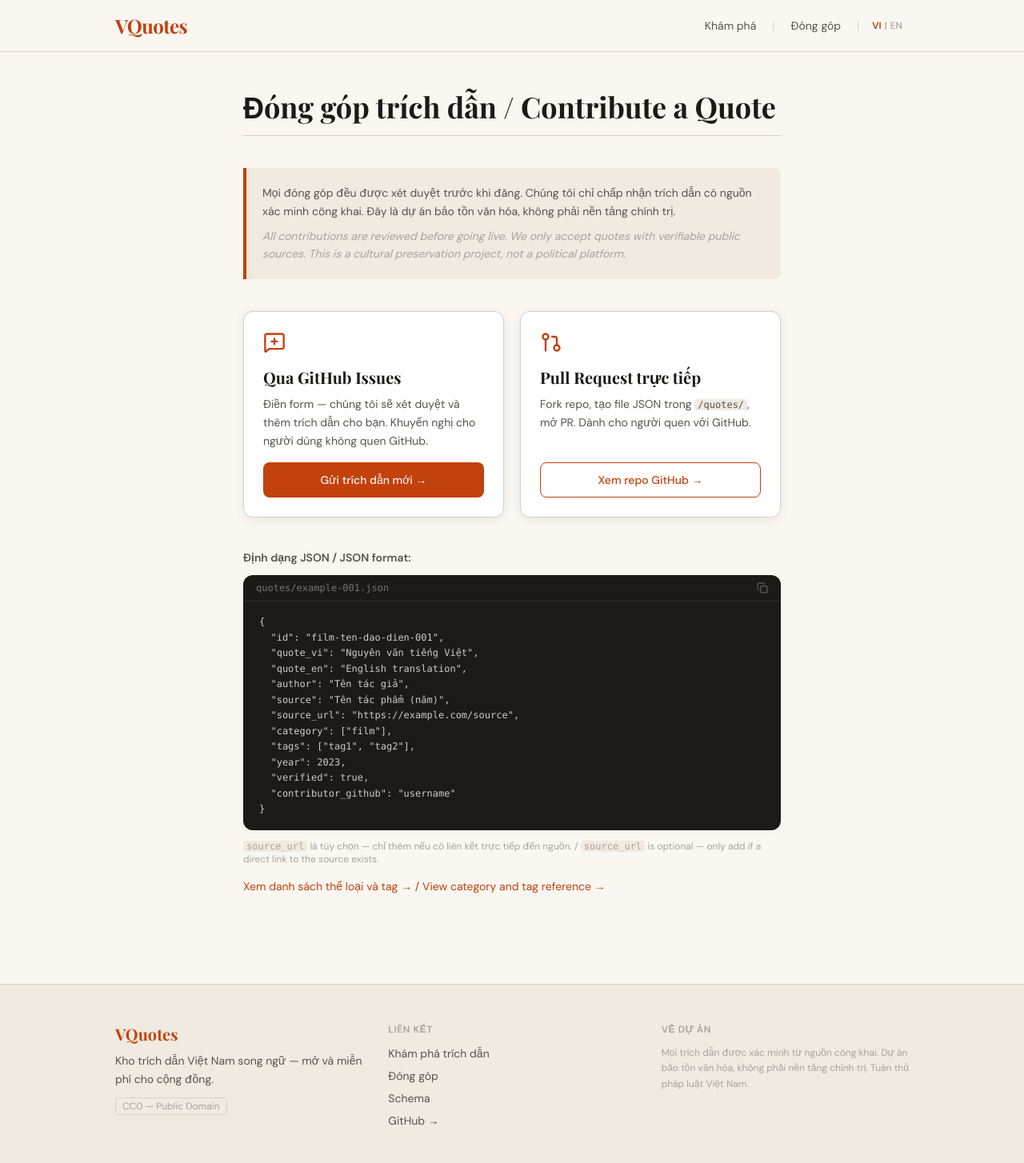
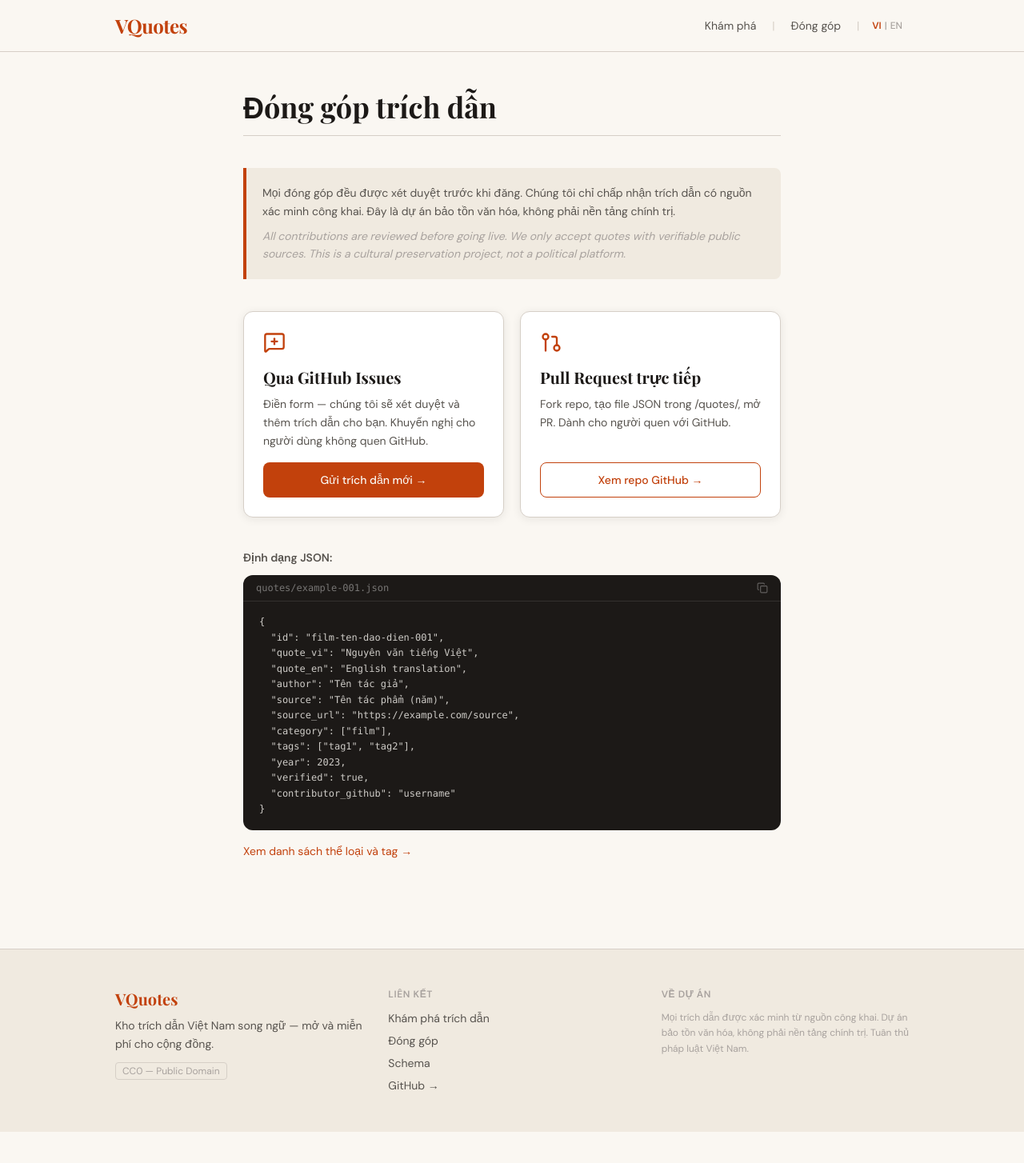
Before and after one commit to bbinarygo/vquotes, a Next.js app: page /contribute in a window 1280 px wide. Shown: the top 1454 px of the page at 80% size. After the commit the page ends 1415 px from the top, so only its background shows below. Built offline with nearby package versions, Linux system fonts and the light colour scheme; a web font is replaced by a local one.

Commit message:
feat: localize contribute page all text strings

```diff
--- a/src/app/contribute/page.tsx
+++ b/src/app/contribute/page.tsx
@@ -1,5 +1,7 @@
 import Link from 'next/link';
 import { GitPullRequest, MessageSquarePlus, Copy } from 'lucide-react';
+import { getLang } from '@/lib/lang';
+import { t } from '@/lib/i18n';
 
 const GITHUB_REPO = 'https://github.com/bbinarygo/vquotes';
 const GITHUB_NEW_ISSUE = `${GITHUB_REPO}/issues/new?template=new-quote.yml`;
@@ -18,22 +20,24 @@ const JSON_EXAMPLE = `{
   "contributor_github": "username"
 }`;
 
-export default function ContributePage() {
+export default async function ContributePage() {
+  const lang = await getLang();
+
   return (
     <div className="max-w-2xl mx-auto space-y-10">
       <div>
         <h1 className="font-playfair text-4xl font-bold text-ink mb-4">
-          Đóng góp trích dẫn / Contribute a Quote
+          {t('contribute_title', lang)}
         </h1>
         <div className="h-px bg-rule" />
       </div>
 
       <div className="border-l-4 border-sienna bg-parchment rounded-r-lg p-5">
         <p className="text-sm text-ink-muted leading-relaxed mb-2">
-          Mọi đóng góp đều được xét duyệt trước khi đăng. Chúng tôi chỉ chấp nhận trích dẫn có nguồn xác minh công khai. Đây là dự án bảo tồn văn hóa, không phải nền tảng chính trị.
+          {t('contribute_disclaimer_vi', lang)}
         </p>
         <p className="text-sm text-ink-faint leading-relaxed italic">
-          All contributions are reviewed before going live. We only accept quotes with verifiable public sources. This is a cultural preservation project, not a political platform.
+          {t('contribute_disclaimer_en', lang)}
         </p>
       </div>
 
@@ -41,9 +45,11 @@ export default function ContributePage() {
         <div className="bg-white border border-rule rounded-xl p-6 flex flex-col gap-4 shadow-card">
           <MessageSquarePlus size={28} className="text-sienna" />
           <div>
-            <h2 className="font-playfair text-xl font-bold text-ink mb-2">Qua GitHub Issues</h2>
+            <h2 className="font-playfair text-xl font-bold text-ink mb-2">
+              {t('contribute_via_issues', lang)}
+            </h2>
             <p className="text-sm text-ink-muted leading-relaxed">
-              Điền form — chúng tôi sẽ xét duyệt và thêm trích dẫn cho bạn. Khuyến nghị cho người dùng không quen GitHub.
+              {t('contribute_via_issues_desc', lang)}
             </p>
           </div>
           <a
@@ -52,16 +58,18 @@ export default function ContributePage() {
             rel="noopener noreferrer"
             className="mt-auto inline-flex items-center justify-center px-5 py-2.5 bg-sienna text-cream rounded-lg hover:bg-gold transition-colors text-sm font-medium min-h-[44px]"
           >
-            Gửi trích dẫn mới →
+            {t('contribute_submit_btn', lang)}
           </a>
         </div>
 
         <div className="bg-white border border-rule rounded-xl p-6 flex flex-col gap-4 shadow-card">
           <GitPullRequest size={28} className="text-sienna" />
           <div>
-            <h2 className="font-playfair text-xl font-bold text-ink mb-2">Pull Request trực tiếp</h2>
+            <h2 className="font-playfair text-xl font-bold text-ink mb-2">
+              {t('contribute_via_pr', lang)}
+            </h2>
             <p className="text-sm text-ink-muted leading-relaxed">
-              Fork repo, tạo file JSON trong <code className="bg-parchment px-1 rounded text-xs">/quotes/</code>, mở PR. Dành cho người quen với GitHub.
+              {t('contribute_via_pr_desc', lang)}
             </p>
           </div>
           <a
@@ -70,13 +78,13 @@ export default function ContributePage() {
             rel="noopener noreferrer"
             className="mt-auto inline-flex items-center justify-center px-5 py-2.5 border border-sienna text-sienna rounded-lg hover:bg-sienna hover:text-cream transition-colors text-sm font-medium min-h-[44px]"
           >
-            Xem repo GitHub →
+            {t('contribute_view_repo', lang)}
           </a>
         </div>
       </div>
 
       <div>
-        <p className="text-sm font-semibold text-ink-muted mb-3">Định dạng JSON / JSON format:</p>
+        <p className="text-sm font-semibold text-ink-muted mb-3">{t('contribute_json_label', lang)}</p>
         <div className="relative bg-ink rounded-xl overflow-hidden">
           <div className="flex items-center justify-between px-4 py-2 border-b border-white/10">
             <span className="text-xs text-white/40 font-mono">quotes/example-001.json</span>
@@ -86,13 +94,9 @@ export default function ContributePage() {
             {JSON_EXAMPLE}
           </pre>
         </div>
-        <p className="mt-3 text-xs text-ink-faint">
-          <code className="bg-parchment px-1 rounded">source_url</code> là tùy chọn — chỉ thêm nếu có liên kết trực tiếp đến nguồn. /{' '}
-          <code className="bg-parchment px-1 rounded">source_url</code> is optional — only add if a direct link to the source exists.
-        </p>
         <p className="mt-4 text-sm text-ink-muted">
           <Link href="/schema" className="text-sienna hover:underline">
-            Xem danh sách thể loại và tag → / View category and tag reference →
+            {t('contribute_schema_link', lang)}
           </Link>
         </p>
       </div>
```
